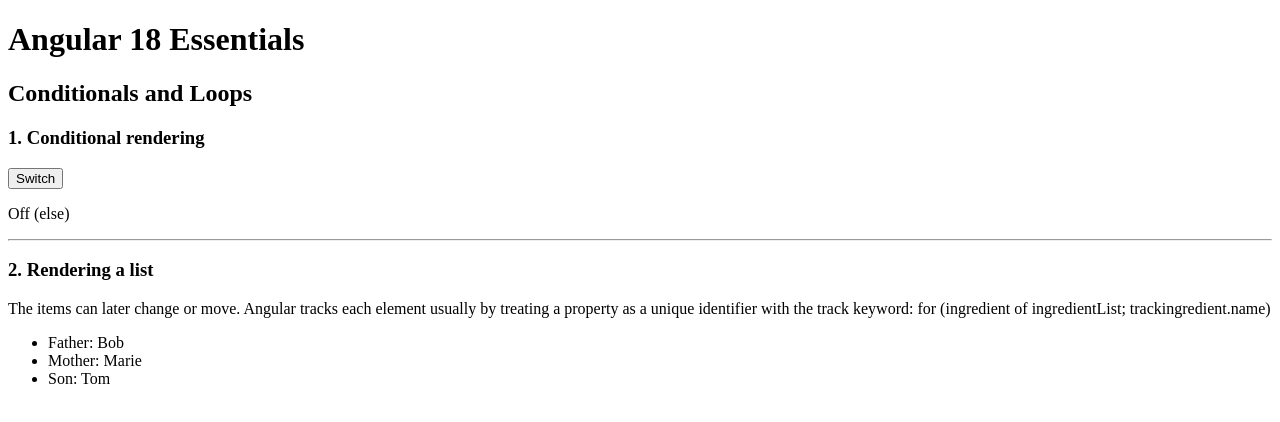
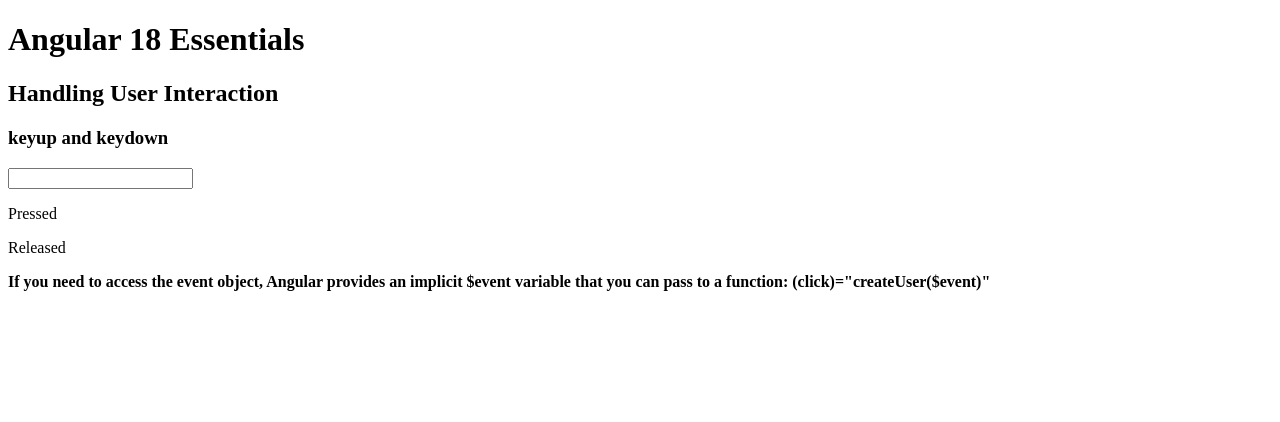
Before and after one commit to ggabrao/angular-18-essentials, an Angular app: page / in a window 1280 px wide. Shown: the top 422 px of the page. Built offline with nearby package versions, Linux system fonts and the light colour scheme.

Commit message:
Handling User Interaction

```diff
--- a/src/app/app.component.html
+++ b/src/app/app.component.html
@@ -1,27 +1,14 @@
 <h1>Angular 18 Essentials</h1>
 
-<h2>Conditionals and Loops</h2>
+<h2>Handling User Interaction</h2>
 
-<h3>1. Conditional rendering</h3>
+<h3>keyup and keydown</h3>
 
-<button (click)="switch()">Switch</button>
+<input (keydown)="onKeydown($event)" (keyup)="onKeyup($event)">
 
-@if (isOn) {
-<p>On (if)</p>
-} @else {
-<p>Off (else)</p>
-}
+<p>Pressed {{pressed}}</p>
 
-<hr>
+<p>Released {{released}}</p>
 
-<h3>2. Rendering a list</h3>
-
-<p>The items can later change or move. Angular tracks each element usually by
-    treating a property as a unique identifier with the track keyword: for (ingredient of ingredientList;
-    trackingredient.name)</p>
-
-<ul>
-    @for(member of family; track member.name) {
-    <li>{{member.position}}: {{member.name}}</li>
-    }
-</ul>
+<strong>If you need to access the event object, Angular provides an implicit $event variable that you can pass to a
+    function: (click)="createUser($event)"</strong>
--- a/src/app/app.component.ts
+++ b/src/app/app.component.ts
@@ -9,16 +9,18 @@
   styleUrl: './app.component.scss'
 })
 export class AppComponent {
-  isOn = false;
 
-  switch() {
-    this.isOn = !this.isOn;
+  pressed = '';
+  released = '';
+
+  onKeyup(event: KeyboardEvent): void {
+    setTimeout(this.released = event.key, 1000);
   }
 
-  family = [
-    { position: 'Father', name: 'Bob' },
-    { position: 'Mother', name: 'Marie' },
-    { position: 'Son', name: 'Tom' }
-  ]
+  onKeydown(event: KeyboardEvent): void {
+    setTimeout(() => this.pressed = event.key, 1000);
+  }
+
+
 
 }
```
